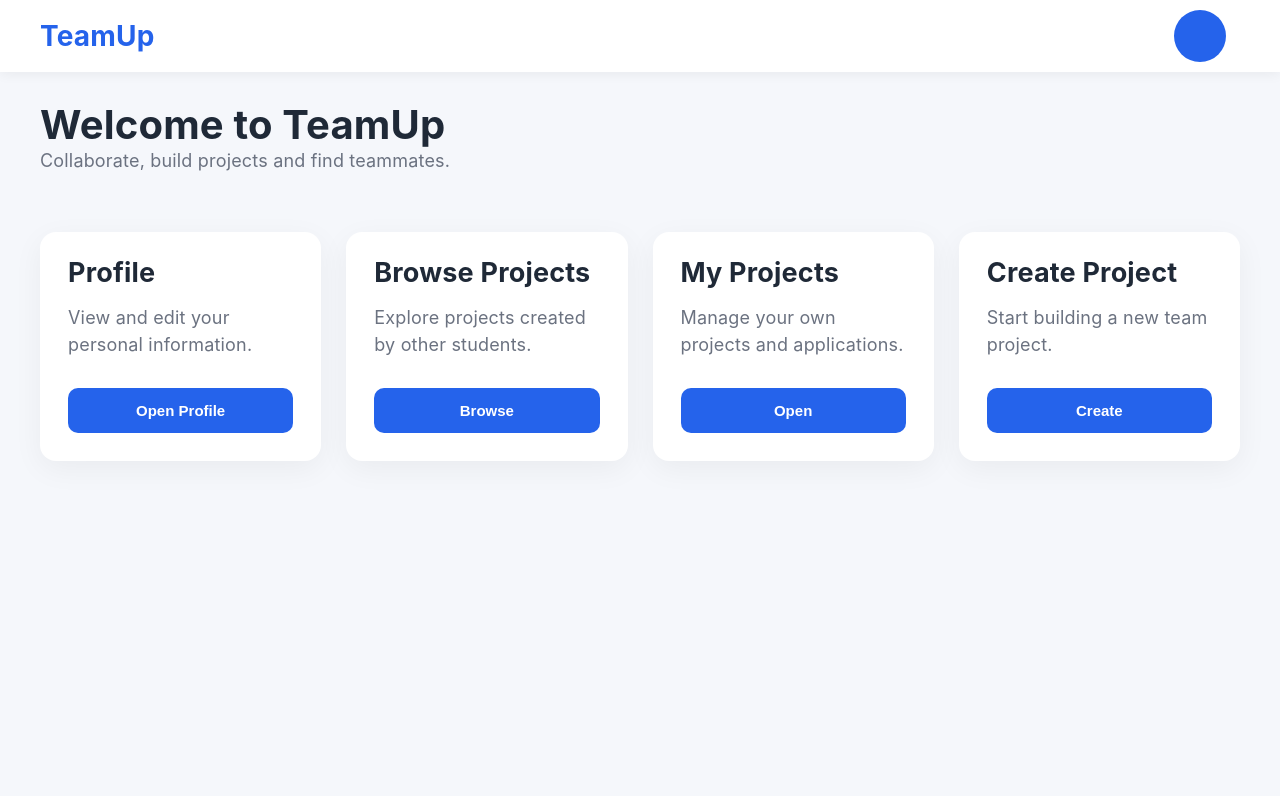
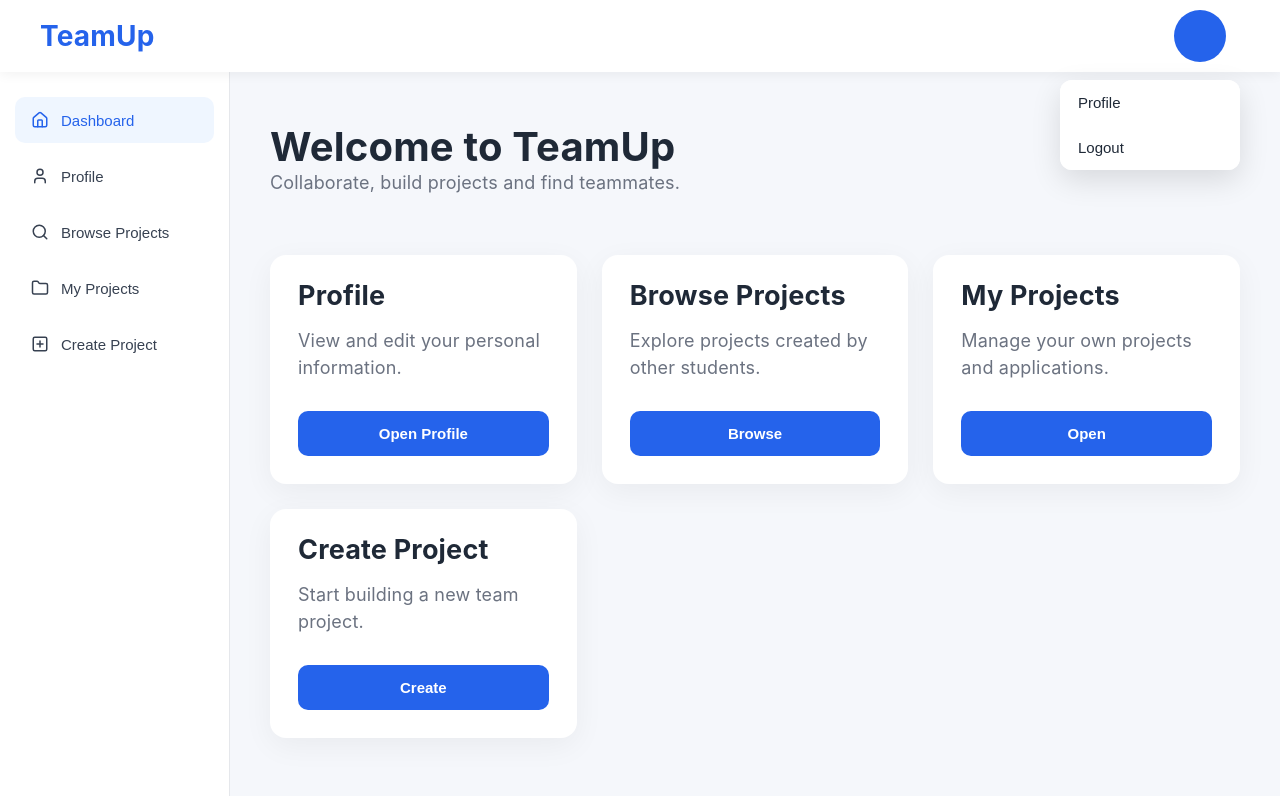
Before and after one commit to Holuneru/teamup-platform, a React app in the folder frontend/: page /dashboard in a window 1280 px wide. Both pictures are taken after a click on the element 1200 px from the left and 36 px from the top of the page. Shown: the top 796 px of the page. Built offline with nearby package versions, Linux system fonts and the light colour scheme; no server answers; the HTML template or start-up script is replaced by a standard one.

Commit message:
Добавление боковой панели

```diff
--- a/frontend/package.json
+++ b/frontend/package.json
@@ -11,6 +11,7 @@
   },
   "dependencies": {
     "axios": "^1.6.0",
+    "lucide-react": "^1.23.0",
     "react": "^18.2.0",
     "react-dom": "^18.2.0",
     "react-router-dom": "^6.22.0"
--- a/frontend/src/components/Layout.jsx
+++ b/frontend/src/components/Layout.jsx
@@ -1,10 +1,80 @@
+import { useState, useRef, useEffect } from "react";
+import { useNavigate } from "react-router-dom";
+
 import { useUser } from "../context/UserContext";
+
+import Sidebar from "./Sidebar";
 
 import "./layout.css";
 
+
 export default function Layout({ children }) {
 
-    const { user, loading } = useUser();
+
+    const navigate = useNavigate();
+
+
+    const { user, loading, setUser } = useUser();
+
+
+    const [menuOpen, setMenuOpen] = useState(false);
+
+
+    const menuRef = useRef(null);
+
+
+
+    useEffect(() => {
+
+
+        function handleClickOutside(event) {
+
+
+            if (
+                menuRef.current &&
+                !menuRef.current.contains(event.target)
+            ) {
+
+                setMenuOpen(false);
+
+            }
+
+
+        }
+
+
+        document.addEventListener(
+            "mousedown",
+            handleClickOutside
+        );
+
+
+        return () =>
+            document.removeEventListener(
+                "mousedown",
+                handleClickOutside
+            );
+
+
+    }, []);
+
+
+
+    const logout = () => {
+
+
+        localStorage.removeItem("token");
+
+
+        setUser(null);
+
+
+        navigate("/login");
+
+
+    };
+
+
 
     if (loading) {
 
@@ -12,41 +82,70 @@ export default function Layout({ children }) {
 
     }
 
+
+
     return (
 
         <div className="layout">
 
+
             <header className="topbar">
 
-                <div className="logo">
+
+                <div
+                    className="logo"
+                    onClick={() => navigate("/dashboard")}
+                >
 
                     TeamUp
 
                 </div>
 
-                <div className="user-info">
+
+
+                <div
+                    className="user-menu"
+                    ref={menuRef}
+                >
+
+
+                    <div
+                        className="user-info"
+                        onClick={() =>
+                            setMenuOpen(!menuOpen)
+                        }
+                    >
+
 
                         <div className="avatar">
 
+
                             {user?.avatarUrl ? (
+
 
                                 <img
                                     src={`http://localhost:8080${user.avatarUrl}`}
                                     alt="avatar"
                                 />
 
+
                             ) : (
+
 
                                 <>
                                     {user?.firstName?.charAt(0)}
                                     {user?.lastName?.charAt(0)}
                                 </>
 
+
                             )}
+
 
                         </div>
 
+
                         <div>
+
 
                             <div className="username">
 
@@ -54,23 +153,82 @@ export default function Layout({ children }) {
 
                             </div>
 
+
                             <div className="email">
 
                                 {user?.email}
 
                             </div>
 
-                    </div>
 
                         </div>
 
+
+                    </div>
+
+
+
+                    {menuOpen && (
+
+
+                        <div className="dropdown-menu">
+
+
+                            <button
+                                onClick={() => {
+
+                                    navigate("/profile");
+
+                                    setMenuOpen(false);
+
+                                }}
+                            >
+
+                                Profile
+
+                            </button>
+
+
+                            <button
+                                className="logout-button"
+                                onClick={logout}
+                            >
+
+                                Logout
+
+                            </button>
+
+
+                        </div>
+
+
+                    )}
+
+
+                </div>
+
+
             </header>
+
+
+
+            <div className="content-layout">
+
+
+                <Sidebar />
+
 
                 <main className="page">
 
+
                     {children}
 
+
                 </main>
+
+
+            </div>
+
 
         </div>
 
--- /dev/null
+++ b/frontend/src/components/Sidebar.jsx
@@ -0,0 +1,104 @@
+import { useNavigate, useLocation } from "react-router-dom";
+
+import {
+    House,
+    User,
+    Search,
+    Folder,
+    SquarePlus
+} from "lucide-react";
+
+import "./sidebar.css";
+
+
+export default function Sidebar() {
+
+
+    const navigate = useNavigate();
+
+    const location = useLocation();
+
+
+
+    const menuItems = [
+
+        {
+            name: "Dashboard",
+            path: "/dashboard",
+            icon: <House size={18}/>
+        },
+
+        {
+            name: "Profile",
+            path: "/profile",
+            icon: <User size={18}/>
+        },
+
+        {
+            name: "Browse Projects",
+            path: "/projects",
+            icon: <Search size={18}/>
+        },
+
+        {
+            name: "My Projects",
+            path: "/my-projects",
+            icon: <Folder size={18}/>
+        },
+
+        {
+            name: "Create Project",
+            path: "/create-project",
+            icon: <SquarePlus size={18}/>
+        }
+
+    ];
+
+
+
+    return (
+
+        <aside className="sidebar">
+
+            <nav>
+
+
+                {menuItems.map(item => (
+
+
+                    <button
+
+                        key={item.path}
+
+                        className={
+                            location.pathname === item.path
+                                ? "active"
+                                : ""
+                        }
+
+                        onClick={() =>
+                            navigate(item.path)
+                        }
+
+                    >
+
+                        {item.icon}
+
+                        <span>
+                            {item.name}
+                        </span>
+
+
+                    </button>
+
+
+                ))}
+
+
+            </nav>
+
+        </aside>
+
+    );
+
+}
--- a/frontend/src/components/layout.css
+++ b/frontend/src/components/layout.css
@@ -40,6 +40,26 @@ body {
 
     color: #2563eb;
 
+    cursor: pointer;
+
+    user-select: none;
+
+    transition: .2s ease;
+
+}
+
+.logo:hover {
+
+    color: #1d4ed8;
+
+    transform: scale(1.03);
+
+}
+
+.user-menu {
+
+    position: relative;
+
 }
 
 .user-info {
@@ -49,6 +69,16 @@ body {
     align-items: center;
 
     gap: 14px;
+
+    cursor: pointer;
+
+    transition: .2s;
+
+}
+
+.user-info:hover {
+
+    opacity: .85;
 
 }
 
@@ -77,8 +107,6 @@ body {
     overflow: hidden;
 
     flex-shrink: 0;
-
-    cursor: pointer;
 
     transition: transform .2s;
 
@@ -127,3 +155,96 @@ body {
     padding: 40px;
 
 }
+
+.dropdown-menu {
+
+    position: absolute;
+
+    right: 0;
+
+    top: 70px;
+
+    width: 180px;
+
+    background: white;
+
+    border-radius: 12px;
+
+    box-shadow: 0 10px 30px rgba(0,0,0,.12);
+
+    overflow: hidden;
+
+    animation: menuAppear .15s ease;
+
+}
+
+.dropdown-menu button {
+
+    width: 100%;
+
+    padding: 14px 18px;
+
+    border: none;
+
+    background: white;
+
+    color: #1f2937;
+
+    text-align: left;
+
+    cursor: pointer;
+
+    font-size: 15px;
+
+    font-weight: 500;
+
+    transition: all .2s ease;
+
+}
+
+.dropdown-menu button:hover {
+
+    background: #f4f6fb;
+
+}
+
+.logout-button {
+
+    color: #dc2626;
+
+    font-weight: 600;
+
+}
+
+@keyframes menuAppear {
+
+    from {
+
+        opacity: 0;
+
+        transform: translateY(-8px);
+
+    }
+
+    to {
+
+        opacity: 1;
+
+        transform: translateY(0);
+
+    }
+
+}
+
+.content-layout {
+
+    display:flex;
+
+}
+
+
+.page {
+
+    flex:1;
+
+}
--- /dev/null
+++ b/frontend/src/components/sidebar.css
@@ -0,0 +1,90 @@
+.sidebar {
+
+    width: 230px;
+
+    background: white;
+
+    min-height: calc(100vh - 72px);
+
+    padding: 25px 15px;
+
+    box-sizing: border-box;
+
+    border-right: 1px solid #e5e7eb;
+
+}
+
+.sidebar nav {
+
+    display: flex;
+
+    flex-direction: column;
+
+    gap: 10px;
+
+}
+
+.sidebar button {
+
+    width: 100%;
+
+    padding: 14px 16px;
+
+    border: none;
+
+    background: white;
+
+    display: flex;
+
+    align-items: center;
+
+    gap: 12px;
+
+    border-radius: 10px;
+
+    cursor: pointer;
+
+    font-size: 15px;
+
+    color: #374151;
+
+    transition: all .2s ease;
+
+}
+
+.sidebar button svg {
+
+    flex-shrink: 0;
+
+}
+
+.sidebar button span {
+
+    font-weight: 500;
+
+}
+
+.sidebar button:hover {
+
+    background: #eff6ff;
+
+    color: #2563eb;
+
+}
+
+.sidebar button.active {
+
+    background:#eff6ff;
+
+    color:#2563eb;
+
+    font-weight:600;
+
+}
+
+
+.sidebar button.active svg {
+
+    color:#2563eb;
+
+}
--- a/frontend/src/pages/EditProfile.jsx
+++ b/frontend/src/pages/EditProfile.jsx
@@ -1,5 +1,7 @@
 import { useEffect, useState } from "react";
 import { useNavigate } from "react-router-dom";
+
+import { useUser } from "../context/UserContext";
 
 import api from "../api/axios";
 import Layout from "../components/Layout";
@@ -9,6 +11,8 @@ import "./edit-profile.css";
 export default function EditProfile() {
 
     const navigate = useNavigate();
+
+    const { refreshUser } = useUser();
 
     const [form, setForm] = useState({
         firstName: "",
@@ -56,6 +60,9 @@ export default function EditProfile() {
         try {
 
             await api.put("/users/me", form);
+
+            // Обновляем пользователя в UserContext
+            await refreshUser();
 
             alert("Profile updated!");
 
```
Also changed, not shown: 1 other file (tests, documents, lock files or other folders). Lines whose indentation alone changed are shown as unchanged.
